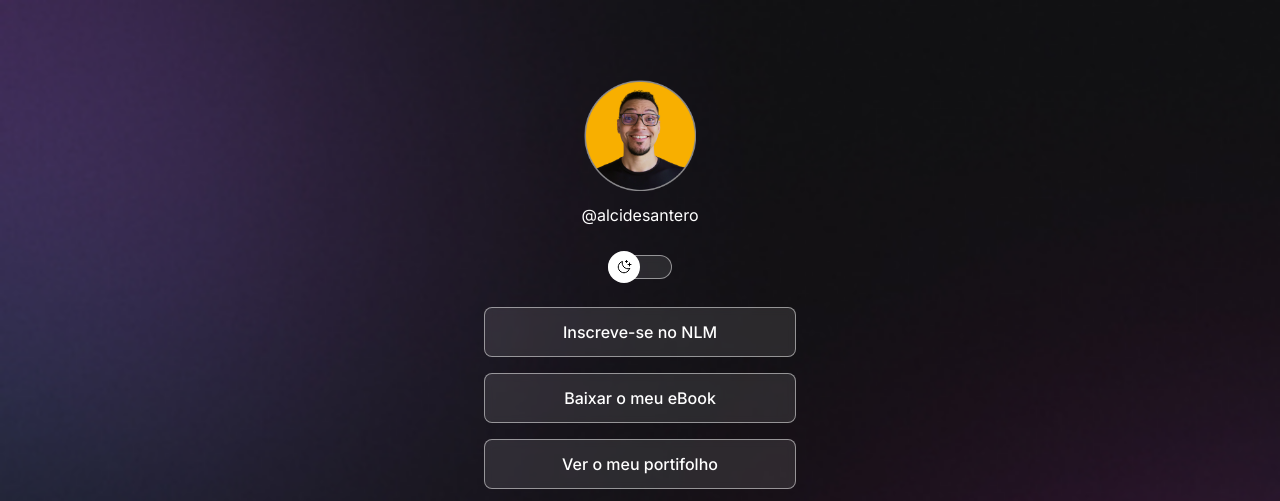
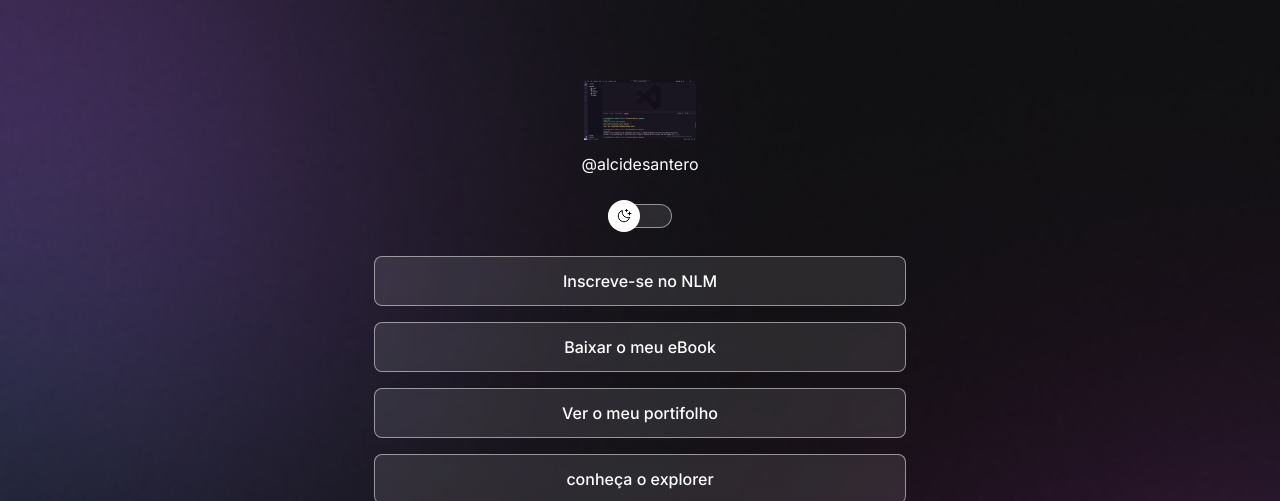
Before and after one commit to alcideskapunda/first_steps, a plain HTML site: page index.html in a window 1280 px wide. Shown: the top 501 px of the page. Drawn offline with nearby package versions, Linux system fonts and the light colour scheme.

Commit message:
ajuste de container

```diff
--- a/index.html
+++ b/index.html
@@ -13,7 +13,7 @@
   <body>
     <div id="container">
       <div id="prefile">
-        <img src="assets/avatar.png" alt="Foto de teacher Brito">
+        <img src="assets/avatar0.png" alt="Foto de teacher Brito">
         <p>@alcidesantero</p>
       </div>
       <div id="switch" onclick="taggleMode()">
--- a/style.css
+++ b/style.css
@@ -33,7 +33,9 @@ body * {
   color: var(--text-color);
 }
 #container{
-  width: 360px;
+  width: 100%;
+  max-width: 580px;
+  min-width: 320px;
   margin: 56px auto 0px;
   padding: 0 24px;
 }
```
Also changed, not shown: assets/avatar0.png (added), 2 other files.
